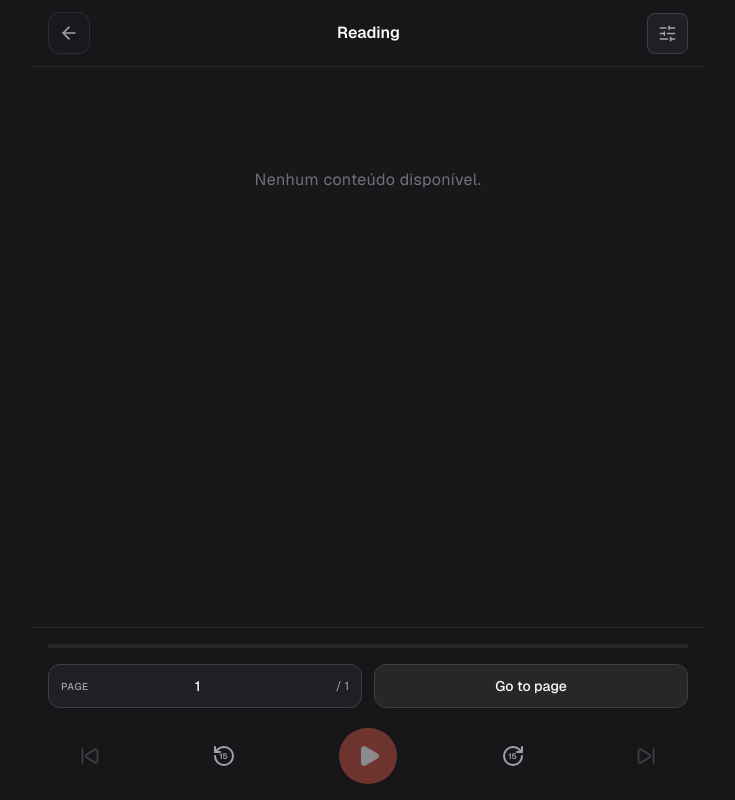
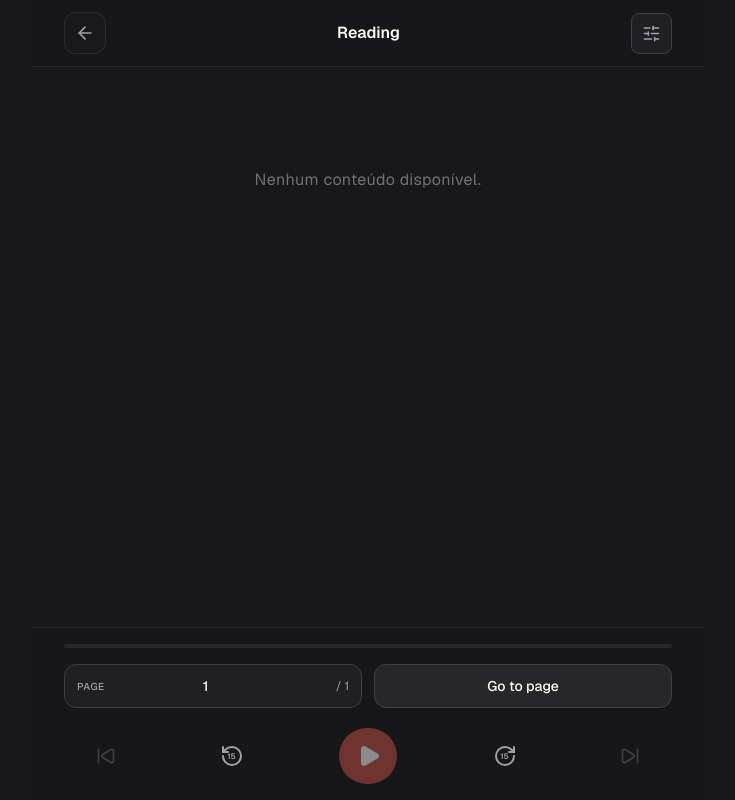
Before and after one commit to jaozinpaulin/audioread-app, a Next.js app: page /reading in a window 1280 px wide. Shown: the whole page, without its empty margins (272-1007 px from the left). Built offline with nearby package versions, Linux system fonts and the light colour scheme.

Commit message:
style: improve reading page responsiveness

```diff
--- a/src/app/reading/page.tsx
+++ b/src/app/reading/page.tsx
@@ -291,9 +291,9 @@ export default function ReadingPage() {
     }, [pageCurent]);
 
     return (
-        <main className="flex min-h-screen w-full max-w-2xl flex-1 flex-col justify-between mx-auto px-4 text-text-main">
+        <main className="flex min-h-screen w-full max-w-2xl flex-1 flex-col justify-between mx-auto px-4 sm:px-6 lg:px-8 text-text-main">
 
-            <header className="fixed top-0 left-0 right-0 z-50 mx-auto flex max-w-2xl items-center justify-between border-b border-border-subtle/40 bg-app-bg/90 px-4 py-3 backdrop-blur-md">
+            <header className="fixed top-0 left-0 right-0 z-50 mx-auto flex max-w-2xl items-center justify-between border-b border-border-subtle/40 bg-app-bg/90 px-4 py-3 backdrop-blur-md sm:px-6 lg:px-8">
 
                 <Link
                     href="/"
@@ -373,8 +373,7 @@ export default function ReadingPage() {
                 </div>
             </div >
 
-            <div className="fixed bottom-0 left-0 right-0 z-50 mx-auto max-w-2xl space-y-4 border-t border-border-subtle/40 bg-app-bg/90 px-4 py-4 backdrop-blur-md">
-
+            <div className="fixed bottom-0 left-0 right-0 z-50 mx-auto max-w-2xl space-y-4 border-t border-border-subtle/40 bg-app-bg/90 px-4 py-4 backdrop-blur-md sm:px-6 lg:px-8">
                 <div className="space-y-2">
                     <div
                         className="h-1 w-full overflow-hidden rounded-full bg-card-hover"
```
